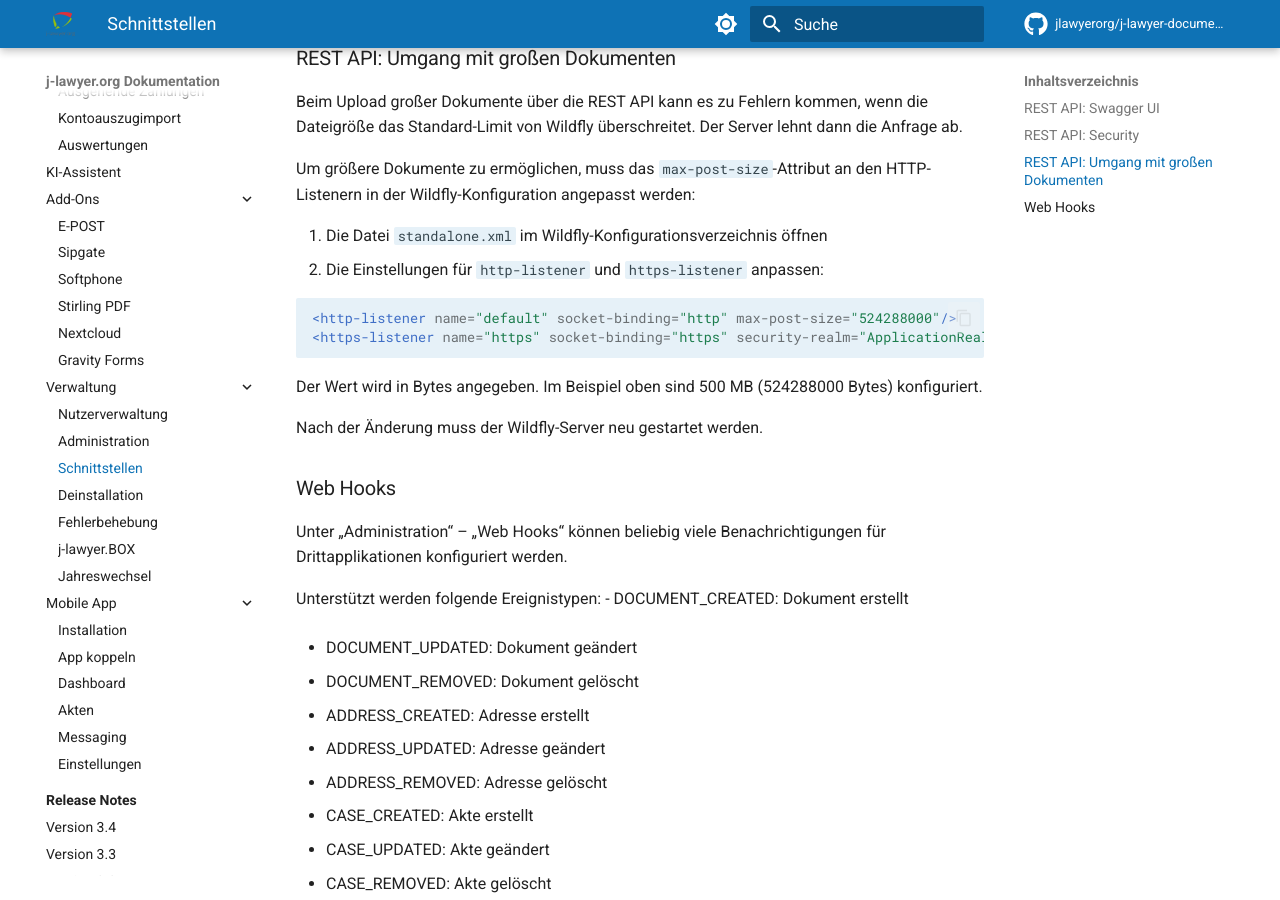
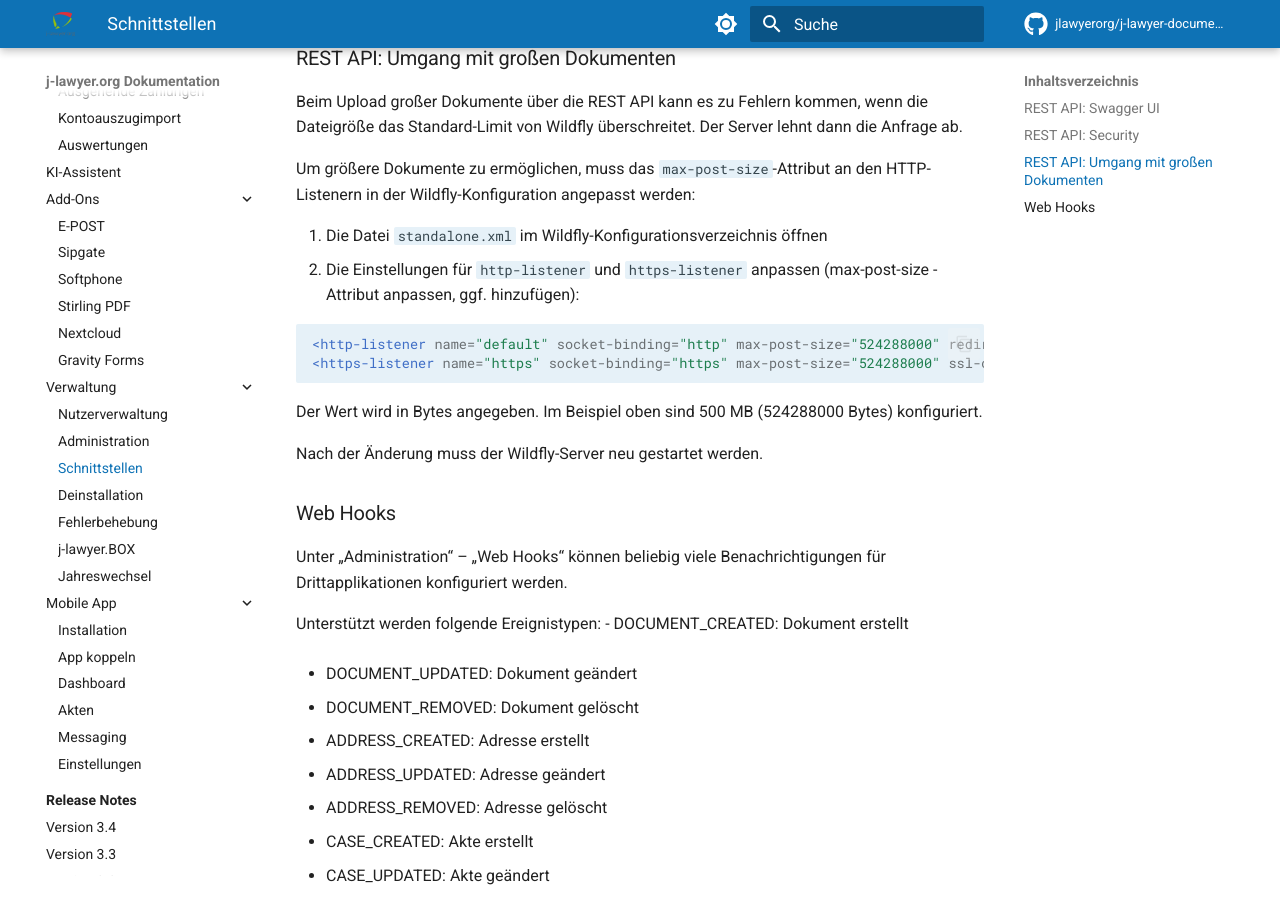
Before and after one commit to jlawyerorg/j-lawyer-documentation, an MkDocs documentation site: the page built from docs/benutzerhandbuch/schnittstellen.md, in a window 1280 px wide and 900 px high, scrolled down 843 px. Built offline with MkDocs 1.6.1 and Material for MkDocs 9.7.7, drawn with Linux system fonts in a browser that asks for light colours; comment, search, counter and statistics services are not loaded.

````diff
--- a/docs/benutzerhandbuch/schnittstellen.md
+++ b/docs/benutzerhandbuch/schnittstellen.md
@@ -25,11 +25,12 @@
 Um größere Dokumente zu ermöglichen, muss das `max-post-size`-Attribut an den HTTP-Listenern in der Wildfly-Konfiguration angepasst werden:
 
 1. Die Datei `standalone.xml` im Wildfly-Konfigurationsverzeichnis öffnen
-2. Die Einstellungen für `http-listener` und `https-listener` anpassen:
+2. Die Einstellungen für `http-listener` und `https-listener` anpassen (max-post-size - Attribut anpassen, ggf. hinzufügen):
 
 ```xml
-<http-listener name="default" socket-binding="http" max-post-size="524288000"/>
-<https-listener name="https" socket-binding="https" security-realm="ApplicationRealm" max-post-size="524288000"/>
+<http-listener name="default" socket-binding="http" max-post-size="524288000" redirect-socket="https" enable-http2="true"/>
+<https-listener name="https" socket-binding="https" max-post-size="524288000" ssl-context="applicationSSC" enable-http2="true"/>
+
 ```
 
 Der Wert wird in Bytes angegeben. Im Beispiel oben sind 500 MB (524288000 Bytes) konfiguriert.
````
